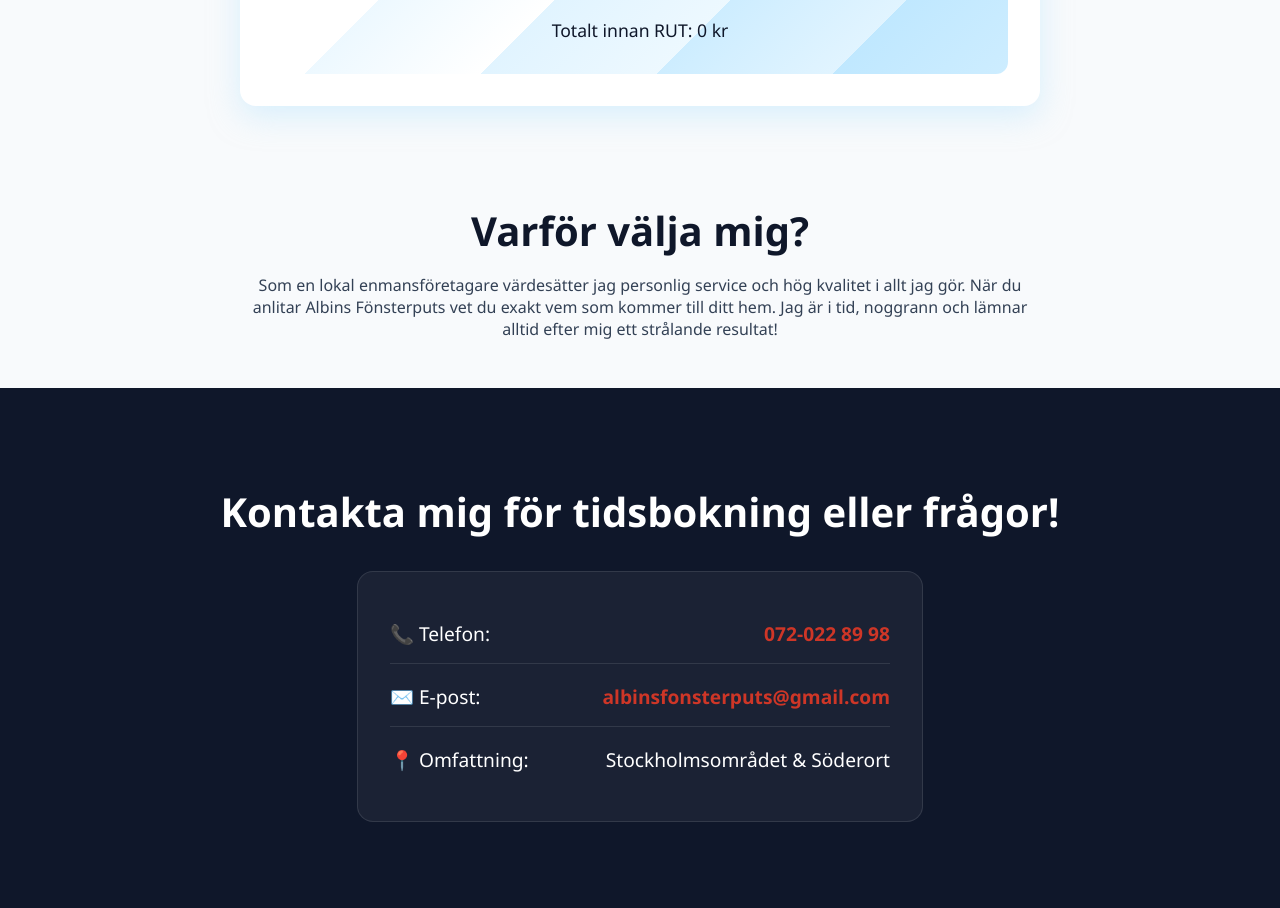
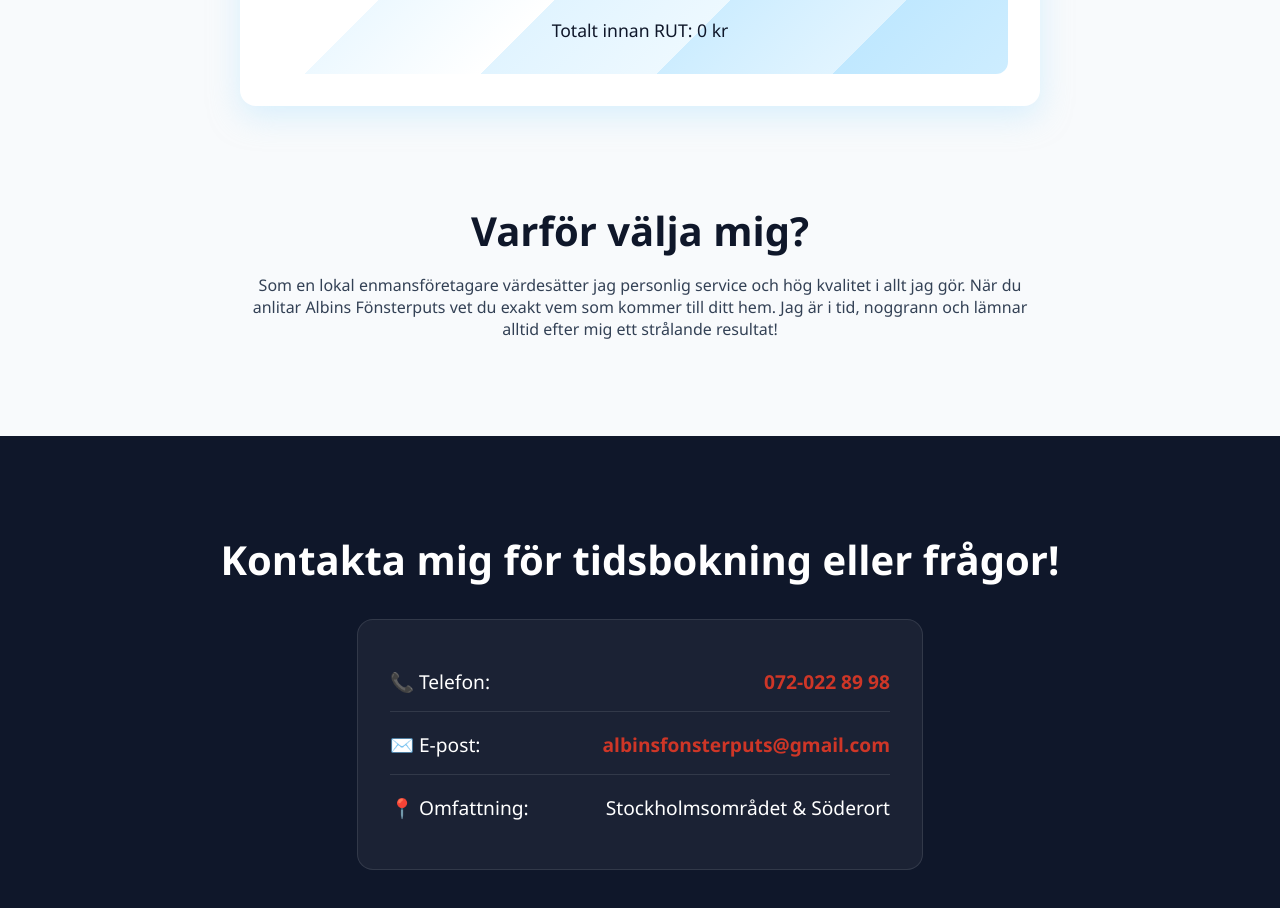
Before and after one commit to pontusluthi/albin-fonster, a React (Create React App) app: page / in a window 1280 px wide. Shown: the part 2240-3148 px from the top of the page. Built offline with nearby package versions, Linux system fonts and the light colour scheme.

Commit message:
fix spacing

```diff
--- a/src/App.css
+++ b/src/App.css
@@ -552,6 +552,7 @@
 
 .About {
   padding: 2rem 2rem;
+  padding-bottom: 5rem;
   text-align: center;
   max-width: 800px;
   margin: 0 auto;
```
